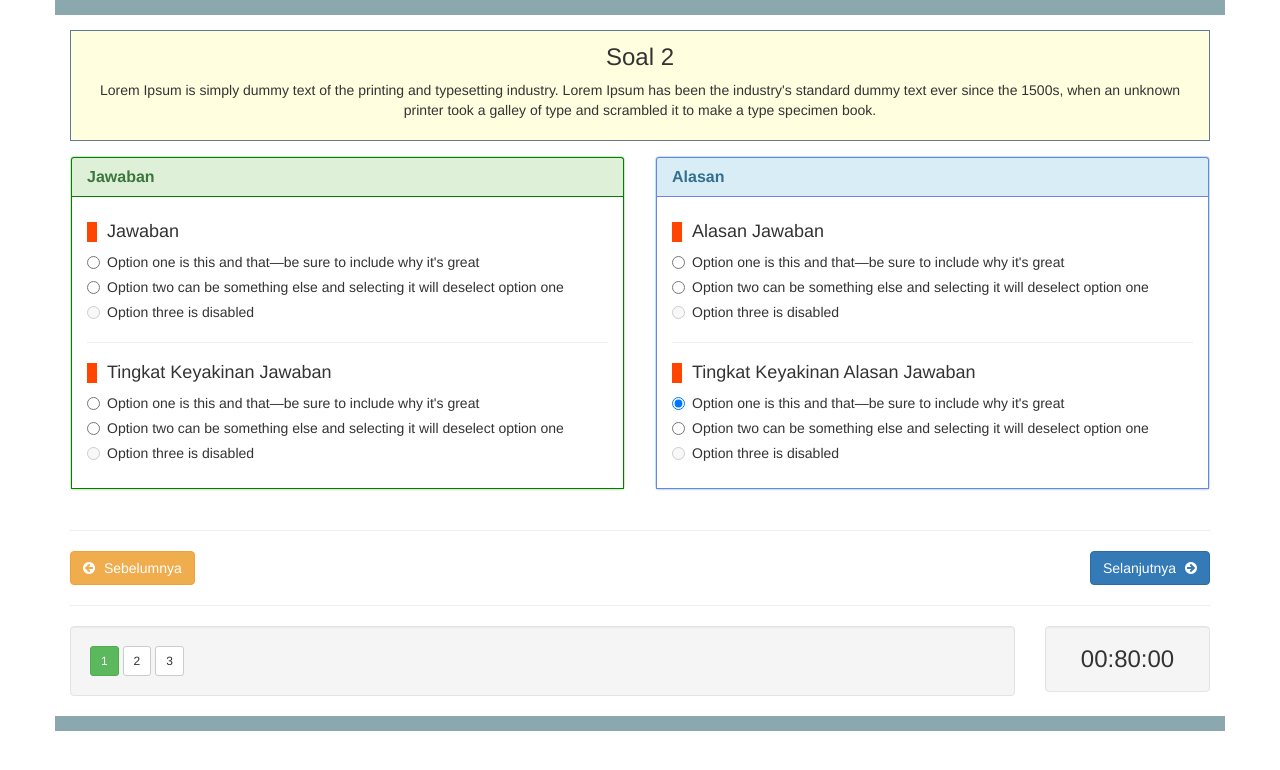
After one commit to ndang17/learning, a CodeIgniter app: page /database/index.php/c_home/loadSoal in a window 1280 px wide. The commit adds this page. Shown: the top 770 px of the page. Run offline with CodeIgniter, Linux system fonts and the light colour scheme.

Commit message:
New template soal

```diff
--- a/application/config/routes.php
+++ b/application/config/routes.php
@@ -52,3 +52,6 @@ defined('BASEPATH') OR exit('No direct script access allowed');
 $route['default_controller'] = 'c_home';
 $route['404_override'] = '';
 $route['translate_uri_dashes'] = FALSE;
+
+
+$route['soal'] = 'c_home/loadSoal';
--- a/application/controllers/C_home.php
+++ b/application/controllers/C_home.php
@@ -8,4 +8,9 @@ class C_home extends MY_Controller {
         $content = $this->load->view('page/home','',true);
         parent::template($content);
     }
+
+    public function loadSoal(){
+        $content = $this->load->view('page/soal','',true);
+        parent::template($content);
+    }
 }
--- a/application/core/MY_Controller.php
+++ b/application/core/MY_Controller.php
@@ -10,4 +10,5 @@ class MY_Controller extends CI_Controller {
         $data['content'] = $content;
         $this->load->view('template/template',$data);
     }
+
 }
--- /dev/null
+++ b/application/views/page/soal.php
@@ -0,0 +1,180 @@
+
+<style>
+    .list-ok {
+        border-left: 10px solid orangered;
+        padding-left: 10px;
+    }
+
+    .panelJawaban .panel-heading{
+        border: 1px solid green;
+        border-bottom: none;
+
+    }
+    .panelJawaban .panel-title {
+        font-weight: bold;
+    }
+    .panelJawaban .panel-body{
+        border: 1px solid green;
+    }
+
+    .panelAlasan .panel-heading{
+        border: 1px solid #7282dc;
+        border-bottom: none;
+
+    }
+    .panelAlasan .panel-title {
+        font-weight: bold;
+    }
+    .panelAlasan .panel-body{
+        border: 1px solid #7282dc;
+    }
+</style>
+
+<div class="container" style="border-top: 15px solid #8ba8af;border-bottom: 15px solid #8ba8af;">
+
+    <div class="row">
+        <div class="col-md-12">
+            <div style="background: lightyellow;
+            text-align: center;margin-bottom: 15px;padding: 10px;margin-top: 15px;border: 1px solid #607d8b;">
+                <h3 style="margin-top: 3px;">Soal 2</h3>
+                <p>Lorem Ipsum is simply dummy text of the printing and typesetting industry. Lorem Ipsum has been the industry's standard dummy text ever since the 1500s, when an unknown printer took a galley of type and scrambled it to make a type specimen book.</p>
+            </div>
+
+        </div>
+    </div>
+
+    <div class="row">
+        <div class="col-md-6">
+
+            <div class="panel panel-success panelJawaban">
+                <div class="panel-heading">
+                    <h4 class="panel-title">Jawaban</h4>
+                </div>
+                <div class="panel-body">
+                    <h4 class="list-ok">Jawaban</h4>
+
+                    <div class="radio">
+                        <label>
+                            <input type="radio" name="optionsRadios" id="optionsRadios1" value="option1" checked>
+                            Option one is this and that&mdash;be sure to include why it's great
+                        </label>
+                    </div>
+                    <div class="radio">
+                        <label>
+                            <input type="radio" name="optionsRadios" id="optionsRadios2" value="option2">
+                            Option two can be something else and selecting it will deselect option one
+                        </label>
+                    </div>
+                    <div class="radio disabled">
+                        <label>
+                            <input type="radio" name="optionsRadios" id="optionsRadios3" value="option3" disabled>
+                            Option three is disabled
+                        </label>
+                    </div>
+
+
+                    <hr/>
+                    <h4 class="list-ok">Tingkat Keyakinan Jawaban</h4>
+                    <div class="radio">
+                        <label>
+                            <input type="radio" name="optionsRadios" id="optionsRadios1" value="option1" checked>
+                            Option one is this and that&mdash;be sure to include why it's great
+                        </label>
+                    </div>
+                    <div class="radio">
+                        <label>
+                            <input type="radio" name="optionsRadios" id="optionsRadios2" value="option2">
+                            Option two can be something else and selecting it will deselect option one
+                        </label>
+                    </div>
+                    <div class="radio disabled">
+                        <label>
+                            <input type="radio" name="optionsRadios" id="optionsRadios3" value="option3" disabled>
+                            Option three is disabled
+                        </label>
+                    </div>
+                </div>
+            </div>
+
+        </div>
+        <div class="col-md-6">
+            <div class="panel panel-info panelAlasan">
+                <div class="panel-heading">
+                    <h4 class="panel-title">Alasan</h4>
+                </div>
+                <div class="panel-body">
+                    <h4 class="list-ok">Alasan Jawaban</h4>
+
+                    <div class="radio">
+                        <label>
+                            <input type="radio" name="optionsRadios" id="optionsRadios1" value="option1" checked>
+                            Option one is this and that&mdash;be sure to include why it's great
+                        </label>
+                    </div>
+                    <div class="radio">
+                        <label>
+                            <input type="radio" name="optionsRadios" id="optionsRadios2" value="option2">
+                            Option two can be something else and selecting it will deselect option one
+                        </label>
+                    </div>
+                    <div class="radio disabled">
+                        <label>
+                            <input type="radio" name="optionsRadios" id="optionsRadios3" value="option3" disabled>
+                            Option three is disabled
+                        </label>
+                    </div>
+
+
+                    <hr/>
+                    <h4 class="list-ok">Tingkat Keyakinan Alasan Jawaban</h4>
+                    <div class="radio">
+                        <label>
+                            <input type="radio" name="optionsRadios" id="optionsRadios1" value="option1" checked>
+                            Option one is this and that&mdash;be sure to include why it's great
+                        </label>
+                    </div>
+                    <div class="radio">
+                        <label>
+                            <input type="radio" name="optionsRadios" id="optionsRadios2" value="option2">
+                            Option two can be something else and selecting it will deselect option one
+                        </label>
+                    </div>
+                    <div class="radio disabled">
+                        <label>
+                            <input type="radio" name="optionsRadios" id="optionsRadios3" value="option3" disabled>
+                            Option three is disabled
+                        </label>
+                    </div>
+                </div>
+            </div>
+        </div>
+    </div>
+
+
+    <div class="row">
+        <div class="col-md-12">
+            <hr/>
+            <div style="text-align: right;">
+                <button class="btn btn-warning" style="float: left;"><i class="fa fa-arrow-circle-left" style="margin-right : 5px;"></i> Sebelumnya</button>
+                <button class="btn btn-primary">Selanjutnya <i class="fa fa-arrow-circle-right" style="margin-left: 5px;"></i> </button>
+            </div>
+            <hr/>
+        </div>
+    </div>
+
+    <div class="row">
+        <div class="col-md-10">
+            <div class="well">
+                <button class="btn btn-sm btn-success">1</button>
+                <button class="btn btn-sm btn-default">2</button>
+                <button class="btn btn-sm btn-default">3</button>
+            </div>
+        </div>
+        <div class="col-md-2" style="text-align: center;">
+            <div class="well">
+                <h3 style="margin-top: 0px;margin-bottom: 0px;">00:80:00</h3>
+            </div>
+
+        </div>
+    </div>
+</div>
--- a/application/views/template/template.php
+++ b/application/views/template/template.php
@@ -7,6 +7,7 @@
     <title>Learning</title>
 
     <link href="<?php echo base_url('assets/bootstrap/css/bootstrap.min.css'); ?>" rel="stylesheet">
+    <link href="<?php echo base_url('assets/font-awesome/css/font-awesome.min.css'); ?>" rel="stylesheet">
 
 
 
```
